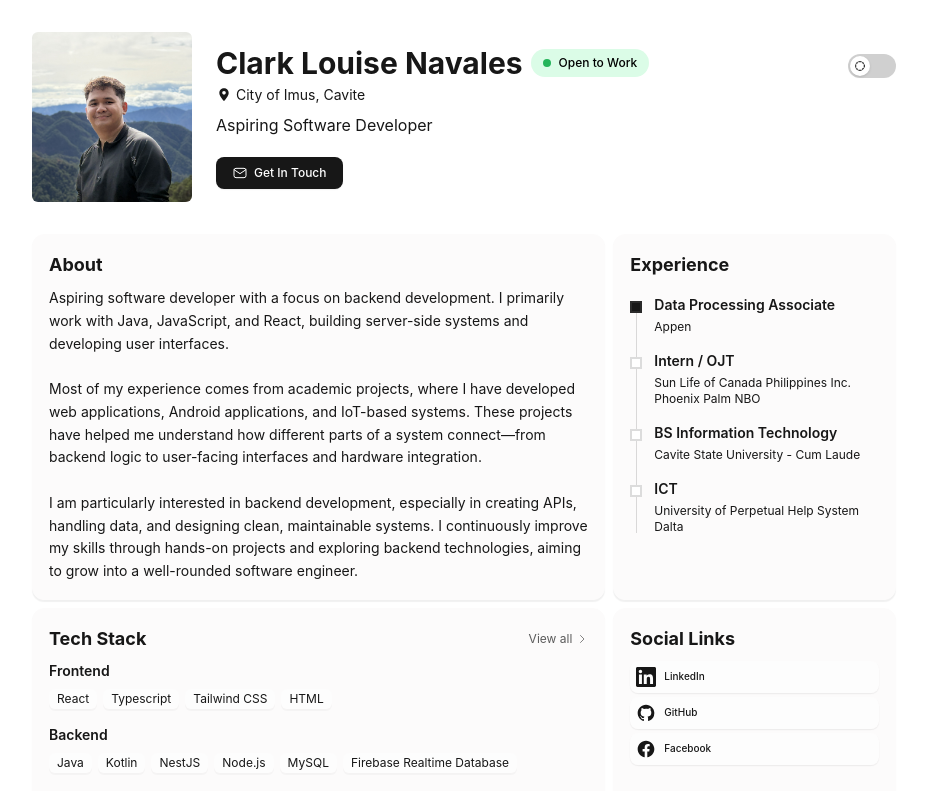
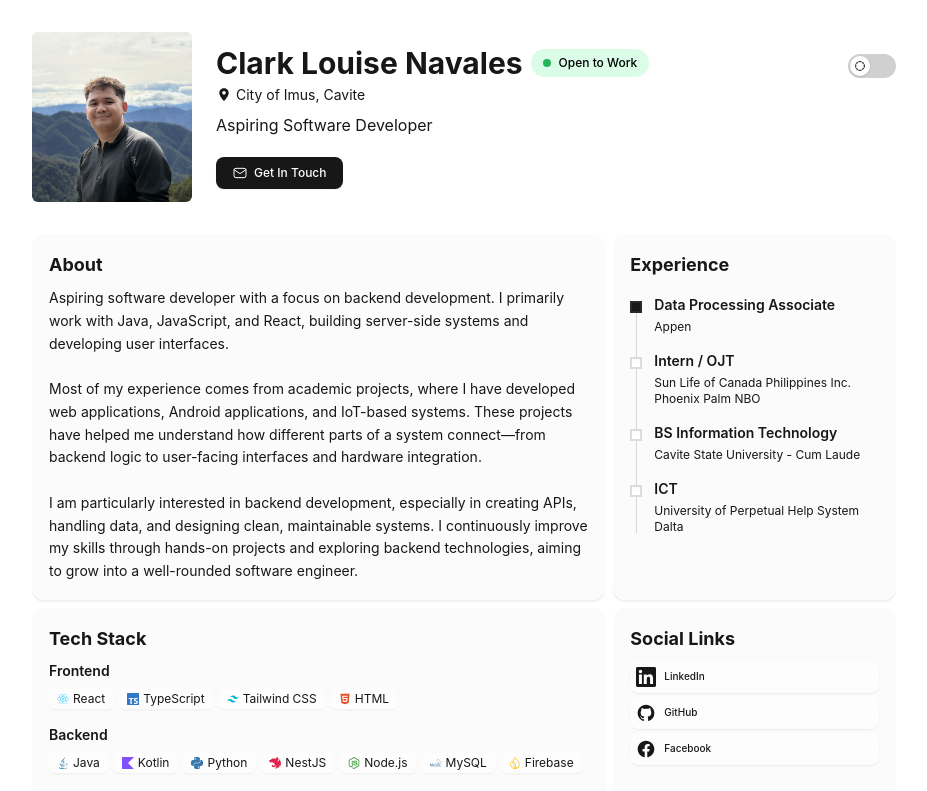
Before and after one commit to cln-clark/my-portfolio, a Next.js app: page / in a window 1280 px wide. Shown: the top 791 px of the page, without its empty margins (176-1103 px from the left). Built offline with nearby package versions, Linux system fonts and the light colour scheme.

Commit message:
refactor: implement tech stack icon mapping system

```diff
--- a/app/page.tsx
+++ b/app/page.tsx
@@ -1,6 +1,8 @@
 "use client"
 import Image from "next/image"
-import { useEffect, useState } from "react";
+import { JSX, useEffect, useState } from "react";
+import { FaReact, FaJava, FaNodeJs, FaGit, FaGithub, FaDiscord, FaHtml5 } from 'react-icons/fa';
+import { SiTypescript, SiTailwindcss, SiKotlin, SiNestjs, SiMysql, SiFirebase, SiVscodium, SiPython } from 'react-icons/si';
 
 export default function Home() {
 
@@ -50,6 +52,57 @@ export default function Home() {
     localStorage.setItem('theme', newDark ? 'dark' : 'light')
   }
 
+  type TechCategory = 'Frontend' | 'Backend' | 'Developer Tools';
+
+  interface TechStackDetails {
+    category: TechCategory;
+    name: string;
+    icon: string;
+    color: string;
+  }
+
+  const techStack: TechStackDetails[] = [
+    // Frontend
+    { category: 'Frontend', name: 'React',        icon: 'react',      color: '#61DAFB' },
+    { category: 'Frontend', name: 'TypeScript',   icon: 'typescript', color: '#3178C6' },
+    { category: 'Frontend', name: 'Tailwind CSS', icon: 'tailwind',   color: '#06B6D4' },
+    { category: 'Frontend', name: 'HTML',         icon: 'html',       color: '#E34F26' },
+    // Backend
+    { category: 'Backend', name: 'Java',          icon: 'java',       color: '#007396' },
+    { category: 'Backend', name: 'Kotlin',        icon: 'kotlin',     color: '#7F52FF' },
+    { category: 'Backend', name: 'Python',        icon: 'python',     color: '#3776AB' },
+    { category: 'Backend', name: 'NestJS',        icon: 'nestjs',     color: '#E0234E' },
+    { category: 'Backend', name: 'Node.js',       icon: 'nodejs',     color: '#339933' },
+    { category: 'Backend', name: 'MySQL',         icon: 'mysql',      color: '#4479A1' },
+    { category: 'Backend', name: 'Firebase',      icon: 'firebase',   color: '#FFCA28' },
+
+    // Developer Tools
+    { category: 'Developer Tools', name: 'Git',     icon: 'git',     color: '#F05032' },
+    { category: 'Developer Tools', name: 'GitHub',  icon: 'github',  color: '#000000' },
+    { category: 'Developer Tools', name: 'VS Code', icon: 'vscode',  color: '#007ACC' },
+    { category: 'Developer Tools', name: 'Discord', icon: 'discord', color: '#5865F2' },
+  ];
+
+  const techIcons: Record<string, JSX.Element> = {
+    react:      <FaReact              className="w-3 h-3" />,
+    typescript: <SiTypescript         className="w-3 h-3" />,
+    tailwind:   <SiTailwindcss        className="w-3 h-3" />,
+    html:       <FaHtml5              className="w-3 h-3" />,
+    java:       <FaJava               className="w-3 h-3" />,
+    kotlin:     <SiKotlin             className="w-3 h-3" />,
+    python:     <SiPython             className="w-3 h-3" />,
+    nestjs:     <SiNestjs             className="w-3 h-3" />,
+    nodejs:     <FaNodeJs             className="w-3 h-3" />,
+    mysql:      <SiMysql              className="w-3 h-3" />,
+    firebase:   <SiFirebase           className="w-3 h-3" />,
+    git:        <FaGit                className="w-3 h-3" />,
+    github:     <FaGithub             className="w-3 h-3" />,
+    vscode:     <SiVscodium           className="w-3 h-3" />,
+    discord:    <FaDiscord            className="w-3 h-3" />,
+  };
+
+ const CATEGORIES: TechCategory[] = ['Frontend', 'Backend', 'Developer Tools'];
+
   const [lightboxIndex, setLightboxIndex] = useState<number | null>(null)
 
   useEffect(() => {
@@ -69,6 +122,44 @@ export default function Home() {
       window.addEventListener('keydown', handleKeyDown)
       return () => window.removeEventListener('keydown', handleKeyDown)
   }, [lightboxIndex])
+
+  interface ProjectDetails {
+    id: string;
+    title: string;
+    shortDescription: string;
+    fullDescription: string;
+    techStack: string[];
+    caseStudyUrl?: string;
+    demoUrl?: string;
+    type: 'web' | 'IoT' | 'mobile' | 'Desktop' | 'other';
+  }
+
+  const [expandedProject, setExpandedProject] = useState<string | null>(null)
+
+  const projects: ProjectDetails[] = [
+    {
+      id: 'negeshoca',
+      title: 'Negeshoca: Next Generation Shopping Cart Powered by Arduino Technology',
+      shortDescription: 'A smart checkout system for small businesses using Arduino, Kotlin, Firebase and QR-based payment.',
+      fullDescription: 'An IoT-based smart checkout system that integrates hardware with a mobile application. The system uses Arduino microcontrollers to manage checkout gates, Kotlin for the mobile app, and Firebase for real-time data synchronization.',
+      techStack: ['Arduino', 'Kotlin', 'Firebase Realtime Database', 'QR Code Technology'],
+      caseStudyUrl: 'example.com/negeshoca-case-study',
+      demoUrl: 'example.com/negeshoca-demo',
+      type: 'IoT'
+
+    },
+    {
+      id: 'pos-inventory',
+      title: 'Negeshoca POS & Inventory System',
+      shortDescription: 'A comprehensive point-of-sale and inventory management system for small businesses.',
+      fullDescription: 'A web-based application designed to streamline sales processes and inventory tracking for small businesses. The system features a user-friendly interface and real-time data synchronization.',
+      techStack: ['Netbeans', 'Java', 'Firebase'],
+      caseStudyUrl: 'example.com/pos-inventory-case-study',
+      demoUrl: 'example.com/pos-inventory-demo',
+      type: 'Desktop'
+
+    }
+   ]
 
   return (
     <>
@@ -232,46 +323,30 @@ export default function Home() {
           </div>
 
           <div className="bento-card p-4 col-span-1 md:col-span-4 space-y-2 group animate-fade-in "/* Tech Stack Card */>
-            <div className="flex items-center justify-between ">
               <h2 className="text-lg font-bold">Tech Stack</h2>
-                <a className="text-xs text-foreground/70 hover:text-foreground flex items-center gap-1 transition-colors" href="/tech-stack">
-              View all
-              <svg className="w-3 h-3" fill="none" stroke="currentColor" viewBox="0 0 24 24">
-                <path  strokeLinecap="round" strokeLinejoin="round" strokeWidth="1.5" d="M 9 5 l7 7 -7 7"></path>
-              </svg>
-              </a>
-            </div>
             <div className="space-y-4">
-              <div /* Frontend row */>
-                <h3 className="text-sm font-semibold mb-2">Frontend</h3>
+              {CATEGORIES.map(category => {
+                const items = techStack.filter(t => t.category === category);
+                return(
+                  <div key={category}>
+                    <h3 className="text-sm font-semibold mb-2">{category}</h3>
                 <div className="flex flex-wrap gap-1.5">
-                  <span className="px-2 py-0.5 text-xs rounded-md bg-[var(--background)]/30 shadow-[0_2px_1px_rgba(0,0,0,0.03)]">React</span>
-                  <span className="px-2 py-0.5 text-xs rounded-md bg-[var(--background)]/30 shadow-[0_2px_1px_rgba(0,0,0,0.03)]">Typescript</span>
-                  <span className="px-2 py-0.5 text-xs rounded-md bg-[var(--background)]/30 shadow-[0_2px_1px_rgba(0,0,0,0.03)]">Tailwind CSS</span>
-                  <span className="px-2 py-0.5 text-xs rounded-md bg-[var(--background)]/30 shadow-[0_2px_1px_rgba(0,0,0,0.03)]">HTML</span>
+                      {items.map(tech => (
+                        <span key={tech.name}
+                              className="flex items-center gap-1 px-2 py-0.5 text-xs rounded-md bg-[var(--background)]/30
+                                         shadow-[0_2px_1px_rgba(0,0,0,0.03)]">
+                          <span style={{ color: tech.color}}>
+                            {techIcons[tech.icon]}
+                          </span>
+                          {tech.name}
+                        </span>
+                      ))}
                 </div>
               </div>
-              <div /* Backend row */>
-                <h3 className="text-sm font-semibold mb-2">Backend</h3>
-                <div className="flex flex-wrap gap-1.5">
-                  <span className="px-2 py-0.5 text-xs rounded-md bg-[var(--background)]/30 shadow-[0_2px_1px_rgba(0,0,0,0.03)]">Java</span>
-                  <span className="px-2 py-0.5 text-xs rounded-md bg-[var(--background)]/30 shadow-[0_2px_1px_rgba(0,0,0,0.03)]">Kotlin</span>
-                  <span className="px-2 py-0.5 text-xs rounded-md bg-[var(--background)]/30 shadow-[0_2px_1px_rgba(0,0,0,0.03)]">NestJS</span>
-                  <span className="px-2 py-0.5 text-xs rounded-md bg-[var(--background)]/30 shadow-[0_2px_1px_rgba(0,0,0,0.03)]">Node.js</span>
-                  <span className="px-2 py-0.5 text-xs rounded-md bg-[var(--background)]/30 shadow-[0_2px_1px_rgba(0,0,0,0.03)]">MySQL</span>
-                  <span className="px-2 py-0.5 text-xs rounded-md bg-[var(--background)]/30 shadow-[0_2px_1px_rgba(0,0,0,0.03)]">Firebase Realtime Database</span>
-                </div>
-              </div>
-              <div /* Dev Tools row */>
-                <h3 className="text-sm font-semibold mb-2">Developer Tools</h3>
-                <div className="flex flex-wrap gap-1.5">
-                  <span className="px-2 py-0.5 text-xs rounded-md bg-[var(--background)]/30 shadow-[0_2px_1px_rgba(0,0,0,0.03)]">Git</span>
-                  <span className="px-2 py-0.5 text-xs rounded-md bg-[var(--background)]/30 shadow-[0_2px_1px_rgba(0,0,0,0.03)]">Github</span>
-                  <span className="px-2 py-0.5 text-xs rounded-md bg-[var(--background)]/30 shadow-[0_2px_1px_rgba(0,0,0,0.03)]">VS Code</span>
-                  <span className="px-2 py-0.5 text-xs rounded-md bg-[var(--background)]/30 shadow-[0_2px_1px_rgba(0,0,0,0.03)]">Discord</span>
+                )
+              })
+              }
 
-                </div>
-              </div>
             </div>
           </div>
 
--- a/package.json
+++ b/package.json
@@ -11,7 +11,8 @@
   "dependencies": {
     "next": "16.2.0",
     "react": "19.2.4",
-    "react-dom": "19.2.4"
+    "react-dom": "19.2.4",
+    "react-icons": "^5.6.0"
   },
   "devDependencies": {
     "@tailwindcss/postcss": "^4",
```
Also changed, not shown: 1 other file (tests, documents, lock files or other folders).
